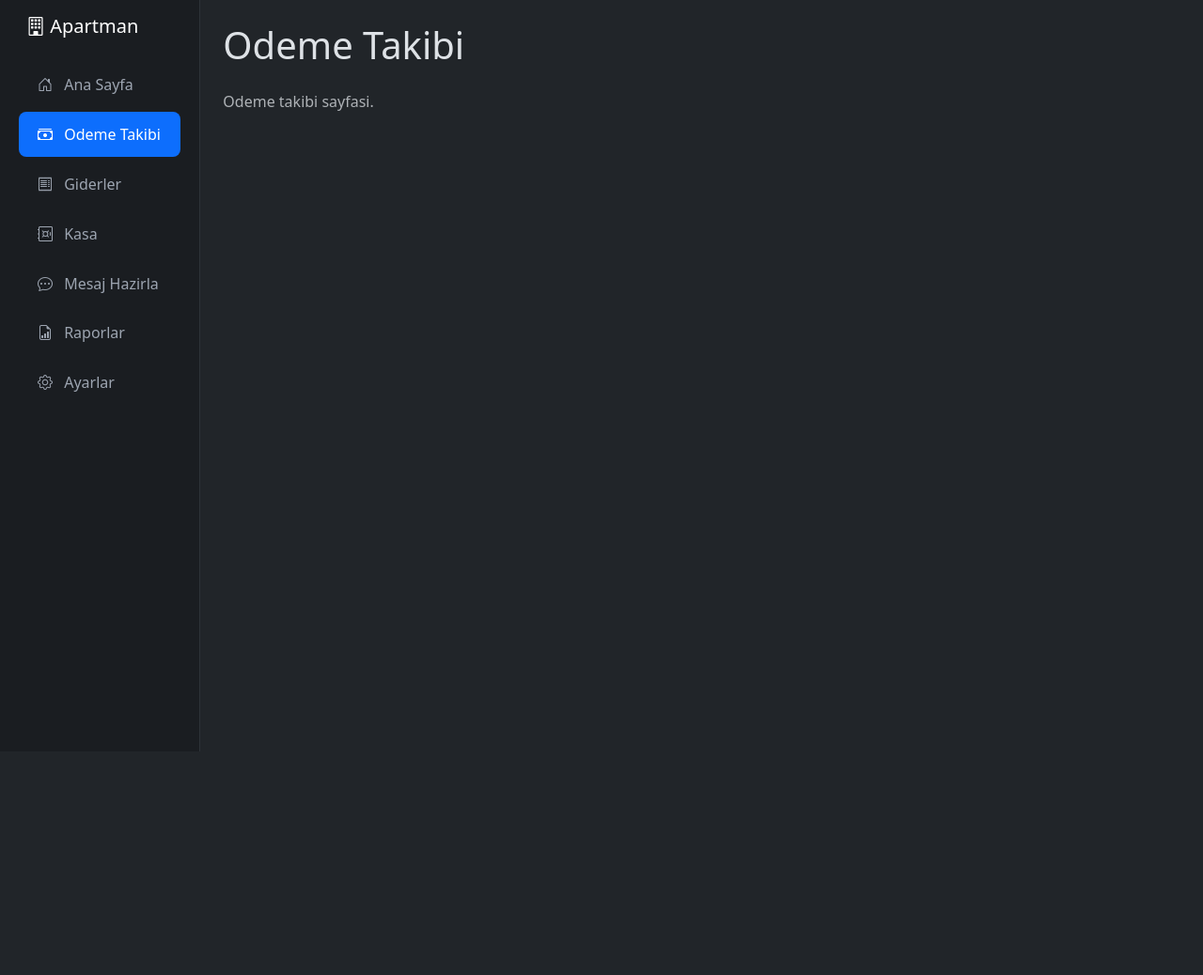
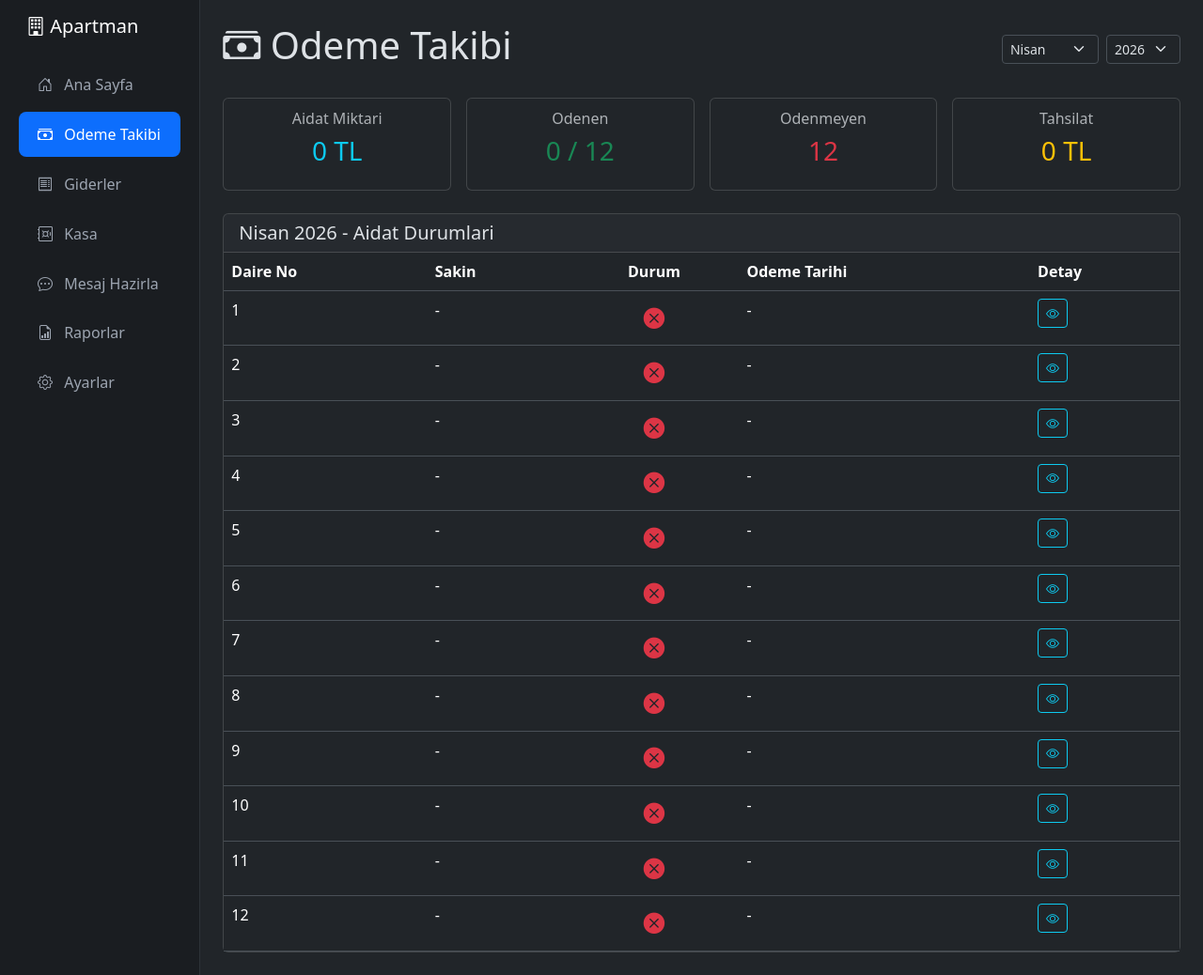
Before and after one commit to enes-ak/apartment-management, a Flask app: page /odemeler/ in a window 1280 px wide. Shown: the whole page at 94% size. Before the commit the page ends 800 px from the top, so only its background shows below. Run offline with Flask 3, Linux system fonts and the light colour scheme.

Commit message:
feat: odeme takibi - aylik aidat odeme durumu izleme ve daire detay sayfasi
Co-Authored-By: Claude Opus 4.6 (1M context) <noreply@anthropic.com>

```diff
--- a/routes/odemeler.py
+++ b/routes/odemeler.py
@@ -1,8 +1,52 @@
-from flask import Blueprint, render_template
+from datetime import datetime
+from flask import Blueprint, render_template, request
+from database import db
+from models import Daire, Odeme, AidatAyari
 
 bp = Blueprint('odemeler', __name__, url_prefix='/odemeler')
 
+AY_ISIMLERI = {
+    1: 'Ocak', 2: 'Subat', 3: 'Mart', 4: 'Nisan',
+    5: 'Mayis', 6: 'Haziran', 7: 'Temmuz', 8: 'Agustos',
+    9: 'Eylul', 10: 'Ekim', 11: 'Kasim', 12: 'Aralik'
+}
 
 @bp.route('/')
 def index():
-    return render_template('odemeler.html')
+    now = datetime.now()
+    yil = request.args.get('yil', now.year, type=int)
+    ay = request.args.get('ay', now.month, type=int)
+    daireler = Daire.query.order_by(Daire.daire_no).all()
+    aidat = AidatAyari.guncel_miktar()
+    odeme_durumlari = {}
+    for daire in daireler:
+        odeme = Odeme.query.filter_by(daire_id=daire.id, yil=yil, ay=ay).first()
+        odeme_durumlari[daire.id] = odeme
+    toplam_daire = len(daireler)
+    odenen = sum(1 for o in odeme_durumlari.values() if o and o.odendi)
+    odenmeyen = toplam_daire - odenen
+    return render_template('odemeler.html', daireler=daireler, odeme_durumlari=odeme_durumlari,
+                           yil=yil, ay=ay, aidat=aidat, ay_isimleri=AY_ISIMLERI,
+                           toplam_daire=toplam_daire, odenen=odenen, odenmeyen=odenmeyen)
+
+@bp.route('/toggle/<int:daire_id>/<int:yil>/<int:ay>', methods=['POST'])
+def toggle(daire_id, yil, ay):
+    odeme = Odeme.query.filter_by(daire_id=daire_id, yil=yil, ay=ay).first()
+    if odeme is None:
+        odeme = Odeme(daire_id=daire_id, yil=yil, ay=ay, odendi=True, odeme_tarihi=datetime.now())
+        db.session.add(odeme)
+    else:
+        odeme.odendi = not odeme.odendi
+        odeme.odeme_tarihi = datetime.now() if odeme.odendi else None
+    db.session.commit()
+    daire = Daire.query.get(daire_id)
+    return render_template('parcalar/odeme_satir.html', daire=daire, odeme=odeme, yil=yil, ay=ay)
+
+@bp.route('/daire/<int:daire_id>')
+def daire_detay(daire_id):
+    daire = Daire.query.get_or_404(daire_id)
+    odemeler = Odeme.query.filter_by(daire_id=daire_id).order_by(Odeme.yil.desc(), Odeme.ay.desc()).all()
+    aidat = AidatAyari.guncel_miktar()
+    odenmeyen_sayisi = sum(1 for o in odemeler if not o.odendi)
+    return render_template('daire_detay.html', daire=daire, odemeler=odemeler, aidat=aidat,
+                           odenmeyen_sayisi=odenmeyen_sayisi, ay_isimleri=AY_ISIMLERI)
--- a/templates/odemeler.html
+++ b/templates/odemeler.html
@@ -3,6 +3,79 @@
 {% block title %}Odeme Takibi - Apartman Yonetimi{% endblock %}
 
 {% block content %}
-<h1 class="mb-4">Odeme Takibi</h1>
-<p class="text-muted">Odeme takibi sayfasi.</p>
+<div class="d-flex justify-content-between align-items-center mb-4">
+    <h1><i class="bi bi-cash-stack"></i> Odeme Takibi</h1>
+    <form class="d-flex gap-2" method="GET" action="{{ url_for('odemeler.index') }}">
+        <select name="ay" class="form-select form-select-sm" style="width: auto;" onchange="this.form.submit()">
+            {% for ay_num, ay_adi in ay_isimleri.items() %}
+                <option value="{{ ay_num }}" {% if ay_num == ay %}selected{% endif %}>{{ ay_adi }}</option>
+            {% endfor %}
+        </select>
+        <select name="yil" class="form-select form-select-sm" style="width: auto;" onchange="this.form.submit()">
+            {% for y in range(yil - 2, yil + 3) %}
+                <option value="{{ y }}" {% if y == yil %}selected{% endif %}>{{ y }}</option>
+            {% endfor %}
+        </select>
+    </form>
+</div>
+
+<div class="row g-3 mb-4">
+    <div class="col-md-3">
+        <div class="card text-center">
+            <div class="card-body">
+                <h6 class="card-subtitle mb-2 text-muted">Aidat Miktari</h6>
+                <h3 class="card-title text-info">{{ "%.0f"|format(aidat) }} TL</h3>
+            </div>
+        </div>
+    </div>
+    <div class="col-md-3">
+        <div class="card text-center">
+            <div class="card-body">
+                <h6 class="card-subtitle mb-2 text-muted">Odenen</h6>
+                <h3 class="card-title text-success">{{ odenen }} / {{ toplam_daire }}</h3>
+            </div>
+        </div>
+    </div>
+    <div class="col-md-3">
+        <div class="card text-center">
+            <div class="card-body">
+                <h6 class="card-subtitle mb-2 text-muted">Odenmeyen</h6>
+                <h3 class="card-title text-danger">{{ odenmeyen }}</h3>
+            </div>
+        </div>
+    </div>
+    <div class="col-md-3">
+        <div class="card text-center">
+            <div class="card-body">
+                <h6 class="card-subtitle mb-2 text-muted">Tahsilat</h6>
+                <h3 class="card-title text-warning">{{ "%.0f"|format(odenen * aidat) }} TL</h3>
+            </div>
+        </div>
+    </div>
+</div>
+
+<div class="card">
+    <div class="card-header">
+        <h5 class="mb-0">{{ ay_isimleri[ay] }} {{ yil }} - Aidat Durumlari</h5>
+    </div>
+    <div class="card-body p-0">
+        <table class="table table-hover mb-0">
+            <thead>
+                <tr>
+                    <th>Daire No</th>
+                    <th>Sakin</th>
+                    <th class="text-center">Durum</th>
+                    <th>Odeme Tarihi</th>
+                    <th>Detay</th>
+                </tr>
+            </thead>
+            <tbody>
+                {% for daire in daireler %}
+                    {% set odeme = odeme_durumlari[daire.id] %}
+                    {% include 'parcalar/odeme_satir.html' %}
+                {% endfor %}
+            </tbody>
+        </table>
+    </div>
+</div>
 {% endblock %}
--- /dev/null
+++ b/templates/parcalar/odeme_satir.html
@@ -0,0 +1,18 @@
+<tr id="odeme-satir-{{ daire.id }}">
+    <td>{{ daire.daire_no }}</td>
+    <td>{{ daire.sakin_adi or '-' }}</td>
+    <td class="text-center">
+        <button class="odeme-btn {{ 'odendi' if odeme and odeme.odendi else 'odenmedi' }}"
+                hx-post="{{ url_for('odemeler.toggle', daire_id=daire.id, yil=yil, ay=ay) }}"
+                hx-target="#odeme-satir-{{ daire.id }}"
+                hx-swap="outerHTML">
+            {% if odeme and odeme.odendi %}
+                <i class="bi bi-check-circle-fill"></i>
+            {% else %}
+                <i class="bi bi-x-circle-fill"></i>
+            {% endif %}
+        </button>
+    </td>
+    <td>{% if odeme and odeme.odendi and odeme.odeme_tarihi %}{{ odeme.odeme_tarihi.strftime('%d.%m.%Y') }}{% else %}-{% endif %}</td>
+    <td><a href="{{ url_for('odemeler.daire_detay', daire_id=daire.id) }}" class="btn btn-sm btn-outline-info"><i class="bi bi-eye"></i></a></td>
+</tr>
```
Also changed, not shown: templates/daire_detay.html (added, +85 -0 lines), tests/test_odemeler.py (added, +35 -0 lines).
